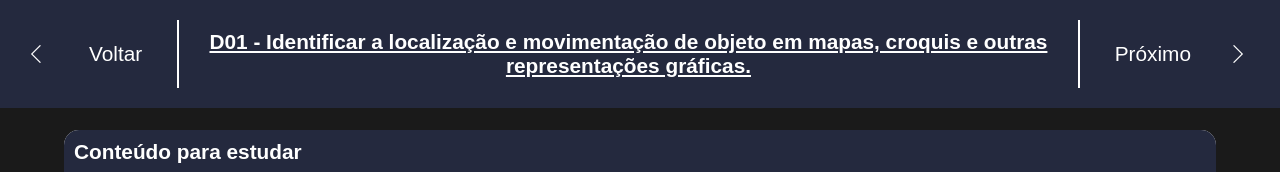
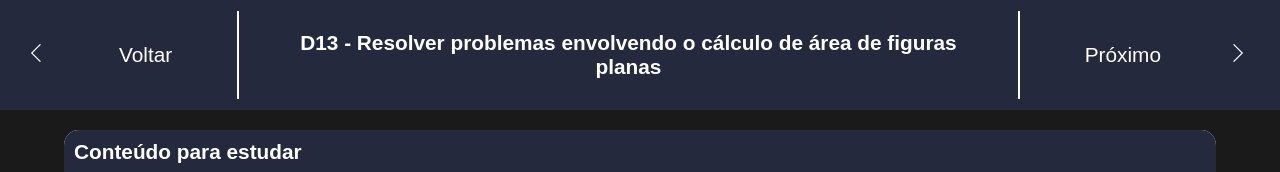
Before and after one commit to BeatrizFOliveira/projeto-descritores-saeb, a plain HTML site: page pages/descritor/pag-d13.html in a window 1280 px wide. Shown: the top 172 px of the page. Drawn offline with nearby package versions, Linux system fonts and the light colour scheme.

Commit message:
Consertando erros

```diff
--- a/css/pag-all.css
+++ b/css/pag-all.css
@@ -20,12 +20,14 @@ html, body{
     height: 100vh;
     background-color: white;
 }
+a{
+    text-decoration: none;
+}
 
 /* CABEÇALHO */
 
 .material-symbols-outlined {
     color: white;
-    padding: 10px;
     font-variation-settings:
         'FILL' 0,
         'wght' 100,
@@ -34,7 +36,7 @@ html, body{
 }
 
 nav{
-    max-width: 100vw;
+    width: 100%;
     max-height: 70px;
     align-items: center;
     background-color: var(--cor01);
@@ -42,9 +44,9 @@ nav{
     display: flex;
     position: fixed;
 }
-nav > div, span{
-    padding: 10px;
+nav > div, nav a{
     margin: 0px 20px;
+    text-align: center;
 }
 .navigation-btn{
     display: none;
--- a/css/pag-paisagem.css
+++ b/css/pag-paisagem.css
@@ -60,6 +60,9 @@
 }
 
 @media screen and (min-width: 1200px) { /*TV*/
+    nav > div, nav a{
+        padding: 10px;
+    }
     .home-btn > a, a, h2{
         font-size: 1.3em;
     }
--- a/pages/descritor/pag-d13.html
+++ b/pages/descritor/pag-d13.html
@@ -12,21 +12,25 @@
 <body>
     <header>
         <nav>
+            <a href="pag-d12.html">
                 <span class="material-symbols-outlined">
                     arrow_back_ios
                 </span>
+            </a>
             <div class="navigation-btn">
                 <a href="pag-d12.html">Voltar</a>
             </div>
             <div class="home-btn">
-                <a href="../pag1.html">D01 - Identificar a localização e movimentação de objeto em mapas, croquis e outras representações gráficas.</a>
+                <a href="../pag1.html">D13 - Resolver problemas envolvendo o cálculo de área de figuras planas</a>
             </div>
             <div class="navigation-btn">
                 <a href="pag-d14.html">Próximo</a>
             </div>
+            <a href="pag-d14.html">
                 <span class="material-symbols-outlined">
                     arrow_forward_ios
                 </span>
+            </a>
         </nav>
     </header>
     <main>
@@ -49,10 +53,11 @@
         </section>
         <section>
             <div class="container-btn">
-                <a href=""><p>Baixar Lista de Exercícios</p></a>
+                <a href="../../pdf/D13 - Exercicios.pdf" download="Lista de Exercícios D13" type="pdf"><p>Baixar Lista de Exercícios</p></a>
             </div>
             <div class="container" class="container-pdf">
-                    <embed src="../../z7tvdgxw8b47.pdf" type="application/pdf" width="100%" height="100%" style="border-radius: 15px;">
+                    <embed src="../../pdf/D13 - Exercicios.pdf" type="application/pdf" width="100%" height="100%" style="border-radius: 15px;">
+                    <img src="../../pdf/D13.png" alt="">
             </div>
         </section>
     </main>
```
Also changed, not shown: pages/descritor/pag-d12.html (+8 -4 lines), pdf/D12 - Mobile 2.png (added), pdf/D12 - mobile.png, pdf/D12 - mobile01.png (deleted), pdf/D13.png (added), 1 other file. Lines whose indentation alone changed are shown as unchanged.
